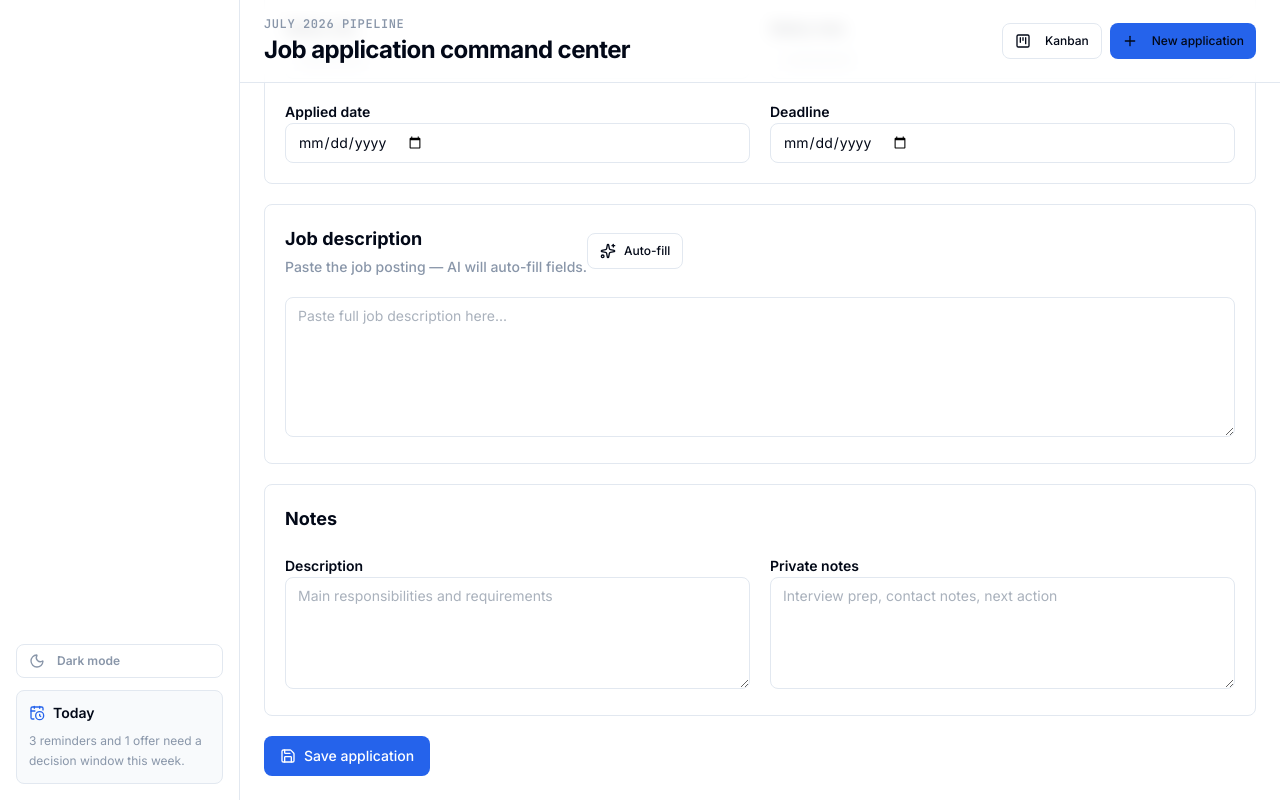
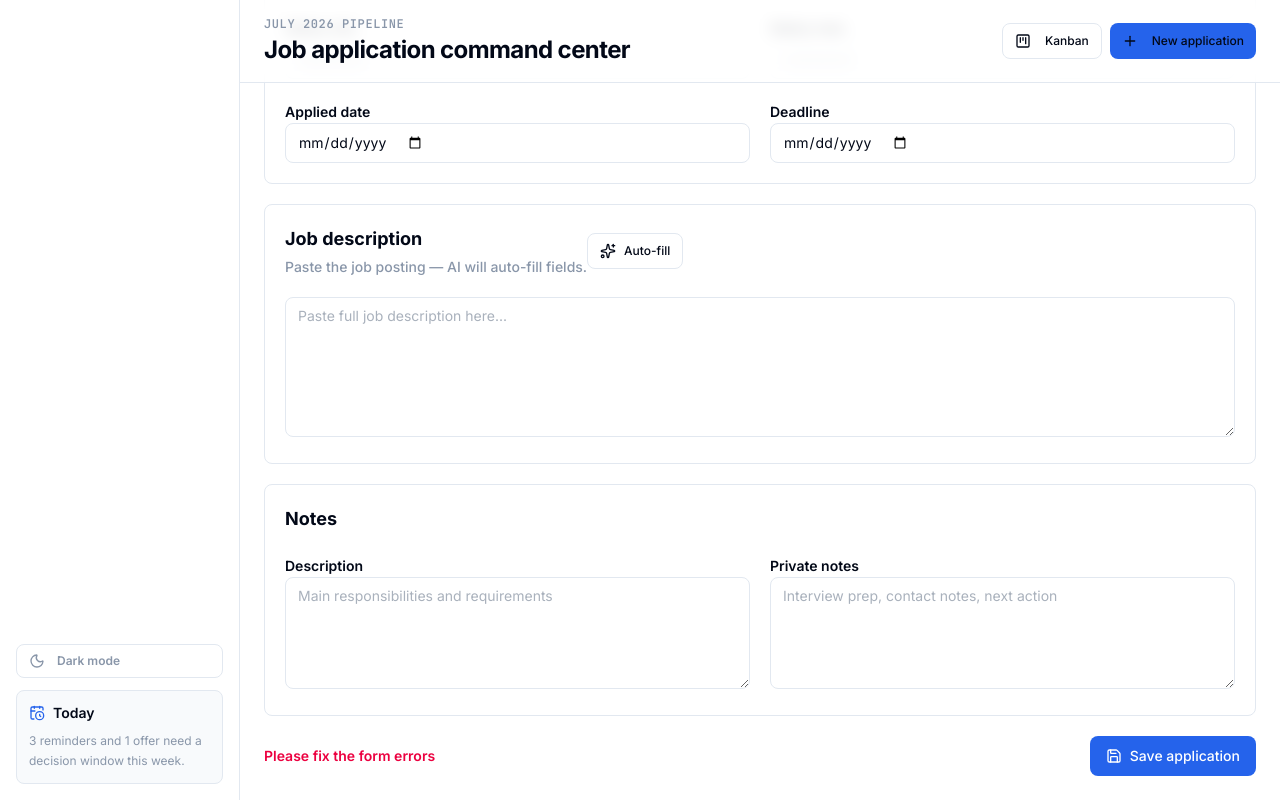
Before and after one commit to Noval-code/applypilot, a Next.js app: page /applications/new in a window 1280 px wide. Both pictures are taken after typing "Sample", "Sample", "Sample", "Sample", "Sample", "Sample" into the empty fields and a click on the button "Save application". Shown: the part 521-1321 px from the top of the page. Built offline with nearby package versions, Linux system fonts and the light colour scheme; no server answers.

Commit message:
fix: add hidden inputs for currency/contact fields, show validation errors

```diff
--- a/src/components/applications/application-form.tsx
+++ b/src/components/applications/application-form.tsx
@@ -252,6 +252,10 @@ export function ApplicationForm({
           <Field label="Deadline">
             <Input type="date" {...register("deadlineAt")} />
           </Field>
+
+          <input type="hidden" {...register("currency")} />
+          <input type="hidden" {...register("contactName")} />
+          <input type="hidden" {...register("contactEmail")} />
         </CardContent>
       </Card>
 
@@ -321,6 +325,9 @@ export function ApplicationForm({
         {state.error && typeof state.error === 'string' && (
           <p className="text-sm font-semibold text-rose-600">{state.error}</p>
         )}
+        {state.error && typeof state.error === 'object' && (
+          <p className="text-sm font-semibold text-rose-600">Please fix the form errors</p>
+        )}
         <Button type="submit" className="sm:w-auto" disabled={pending}>
           {pending ? <Loader2 className="size-4 animate-spin" /> : <Save />}
           {pending ? "Saving..." : "Save application"}
```
